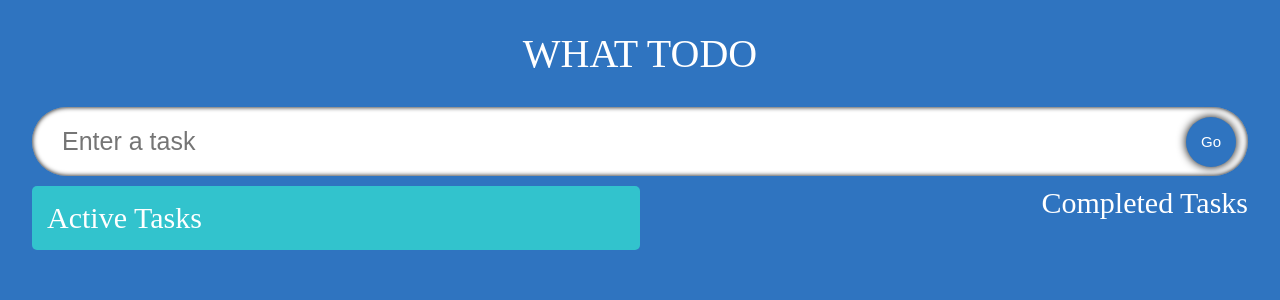
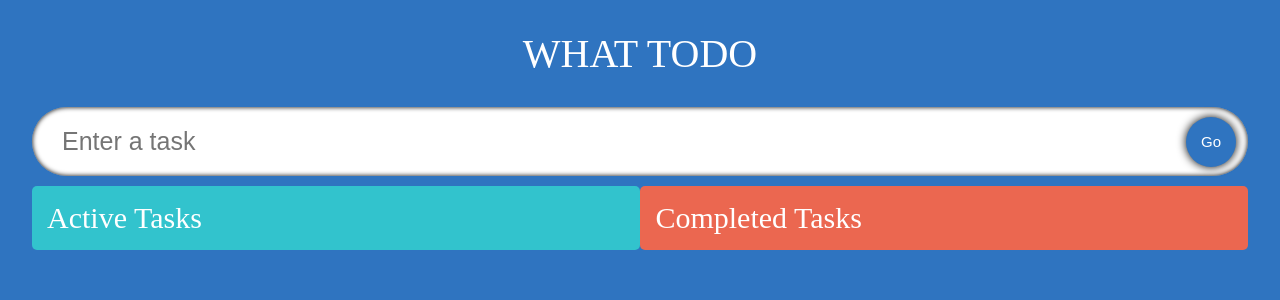
Before and after one commit to tarunksao/dnd-todo-app, a React (Create React App) app: page / in a window 1280 px wide. Shown: the top 300 px of the page. Built offline with nearby package versions, Linux system fonts and the light colour scheme; a web font is replaced by a local one.

Commit message:
Adding Drang and Drop

```diff
--- a/package.json
+++ b/package.json
@@ -11,6 +11,7 @@
     "@types/react": "^18.0.35",
     "@types/react-dom": "^18.0.11",
     "react": "^18.2.0",
+    "react-beautiful-dnd": "^13.1.1",
     "react-dom": "^18.2.0",
     "react-icons": "^4.8.0",
     "react-scripts": "5.0.1",
@@ -40,5 +41,8 @@
       "last 1 firefox version",
       "last 1 safari version"
     ]
+  },
+  "devDependencies": {
+    "@types/react-beautiful-dnd": "^13.1.4"
   }
 }
--- a/src/App.tsx
+++ b/src/App.tsx
@@ -3,11 +3,13 @@ import './App.css';
 import InputField from './Components/InputField';
 import { Todo } from './model';
 import TodoList from './Components/TodoList';
+import { DragDropContext, DropResult } from 'react-beautiful-dnd';
 
 const App: React.FC = () => {
 
   const [todo, setTodo] = useState<string>('');
   const [todos, setTodos] = useState<Todo[]>([]);
+  const [completedTodo, setCompletedTodo] = useState<Todo[]>([]);
 
   const handleSubmit = (e: React.FormEvent) => {
     e.preventDefault();
@@ -17,12 +19,20 @@ const App: React.FC = () => {
     }
   }
 
+  const onDragEnd = (result: DropResult) => {
+    console.log(result);
+    const { source, destination } = result;
+    console.log(source, destination);
+  }
+
   return (
-    <div className="App">
-      <span className="heading">What Todo</span>
-      <InputField todo={todo} setTodo={setTodo} handleSubmit={handleSubmit} />
-      <TodoList todos={todos} setTodos={setTodos} />
-    </div>
+    <DragDropContext onDragEnd={onDragEnd}>
+      <div className="App">
+        <span className="heading">What Todo</span>
+        <InputField todo={todo} setTodo={setTodo} handleSubmit={handleSubmit} />
+        <TodoList todos={todos} setTodos={setTodos} completedTodo={completedTodo} setCompletedTodo={setCompletedTodo} />
+      </div>
+    </DragDropContext>
   );
 }
 
--- a/src/Components/SingleTodo.tsx
+++ b/src/Components/SingleTodo.tsx
@@ -3,14 +3,16 @@ import { Todo } from '../model';
 import { AiFillEdit, AiFillDelete } from 'react-icons/ai';
 import { MdDone } from 'react-icons/md';
 import './styles.css';
+import { Draggable } from 'react-beautiful-dnd';
 
 interface Props {
+    index: number;
     todo: Todo;
     todos: Todo[];
     setTodos: React.Dispatch<React.SetStateAction<Todo[]>>;
 }
 
-const SingleTodo: React.FC<Props> = ({ todo, todos, setTodos }) => {
+const SingleTodo: React.FC<Props> = ({ index, todo, todos, setTodos }) => {
     const [edit, setEdit] = useState<boolean>(false)
     const [editTodo, setEditTodo] = useState<string>(todo.todo)
     const inputRef = useRef<HTMLInputElement>(null);
@@ -34,7 +36,11 @@ const SingleTodo: React.FC<Props> = ({ todo, todos, setTodos }) => {
     }
 
     return (
-        <form className='singleTodo' onSubmit={(e) => handleEdit(e, todo.id)}>
+        <Draggable draggableId={todo.id.toString()} index={index}>
+            {
+                (provided) => (
+
+                    <form className='singleTodo' onSubmit={(e) => handleEdit(e, todo.id)} {...provided.draggableProps} {...provided.dragHandleProps} ref={provided.innerRef}>
                         {
                             edit ? (
                                 <input
@@ -62,5 +68,8 @@ const SingleTodo: React.FC<Props> = ({ todo, todos, setTodos }) => {
                     </form>
                 )
             }
+        </Draggable>
+    )
+}
 
 export default SingleTodo
--- a/src/Components/TodoList.tsx
+++ b/src/Components/TodoList.tsx
@@ -2,31 +2,47 @@ import React from 'react'
 import './styles.css'
 import { Todo } from '../model'
 import SingleTodo from './SingleTodo';
+import { Droppable } from 'react-beautiful-dnd';
 
 interface Props {
     todos: Todo[];
     setTodos: React.Dispatch<React.SetStateAction<Todo[]>>;
+    completedTodo: Todo[];
+    setCompletedTodo: React.Dispatch<React.SetStateAction<Todo[]>>;
 }
 
-const TodoList: React.FC<Props> = ({ todos, setTodos }) => {
+const TodoList: React.FC<Props> = ({ todos, setTodos, completedTodo, setCompletedTodo }) => {
     return (
         <div className="container">
-            <div className="todos">
+            <Droppable droppableId='todosList'>
+                {
+                    (provided) => (
+                        <div className="todos" ref={provided.innerRef} {...provided.droppableProps}>
                             <span className="todosHeading">Active Tasks</span>
                             {
-                    todos.map((todo) => (
-                        <SingleTodo todo={todo} todos={todos} key={todo.id} setTodos={setTodos} />
+                                todos.map((todo, index) => (
+                                    <SingleTodo index={index} todo={todo} todos={todos} key={todo.id} setTodos={setTodos} />
                                 ))
                             }
+                            {provided.placeholder}
                         </div>
-            <div className="removeTodos">
+                    )}
+            </Droppable>
+            <Droppable droppableId='completedTodos'>
+                {
+                    (provided) => (
+                        <div className="removeTodos" ref={provided.innerRef} {...provided.droppableProps}>
                             <span className="todosHeading">Completed Tasks</span>
                             {
-                    todos.map((todo) => (
-                        <SingleTodo todo={todo} todos={todos} key={todo.id} setTodos={setTodos} />
+                                completedTodo.map((todo, index) => (
+                                    <SingleTodo index={index} todo={todo} todos={completedTodo} key={todo.id} setTodos={setCompletedTodo} />
                                 ))
                             }
+                            {provided.placeholder}
                         </div>
+                    )
+                }
+            </Droppable>
         </div>
     )
 }
--- a/src/Components/styles.css
+++ b/src/Components/styles.css
@@ -97,7 +97,12 @@
     cursor: pointer;
 }
 
-.remove{
+.removeTodos{
+    display: flex;
+    flex-direction: column;
+    width: 47.5%;
+    padding: 15px;
+    border-radius: 5px;
     background-color: rgb(235, 103, 80);
 }
 
--- a/src/react-app-env.d.ts
+++ b/src/react-app-env.d.ts
@@ -1 +1,2 @@
 /// <reference types="react-scripts" />
+// declare module 'react-beautiful-dnd';
```
Also changed, not shown: 1 other file (tests, documents, lock files or other folders). Lines whose indentation alone changed are shown as unchanged.
